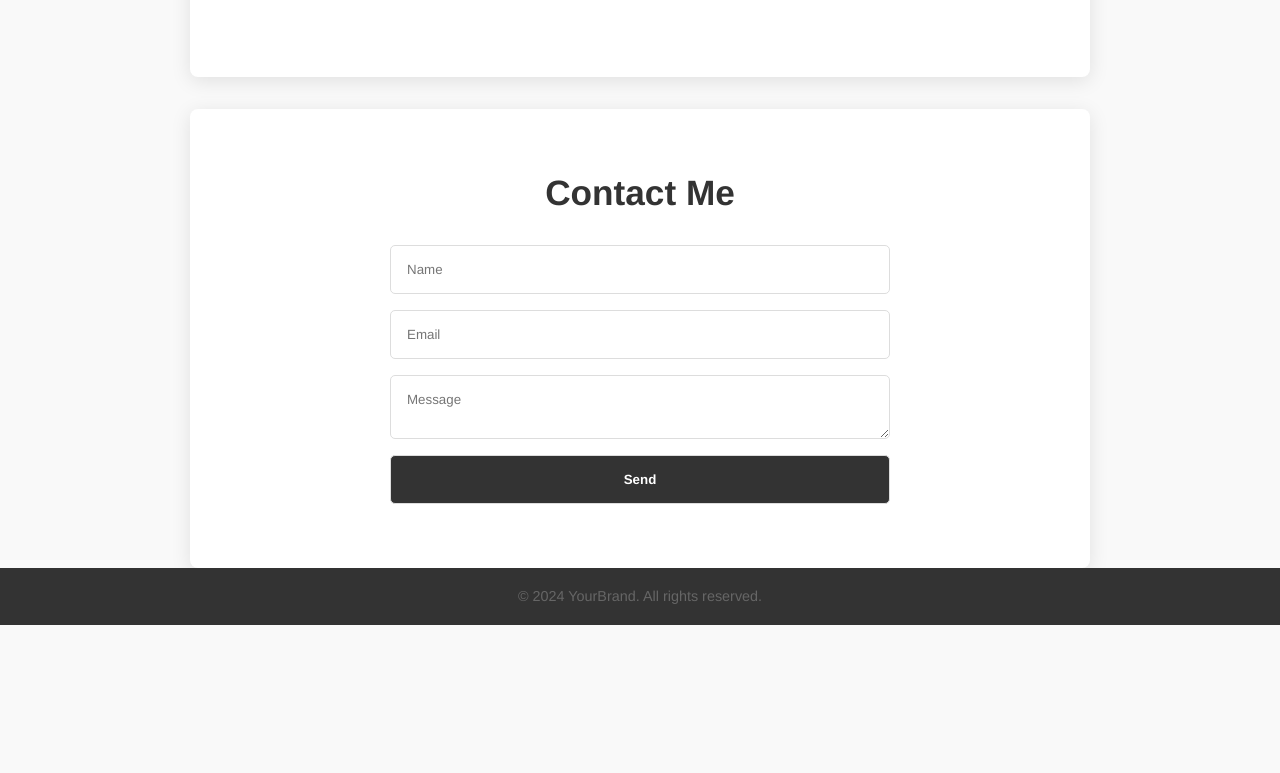
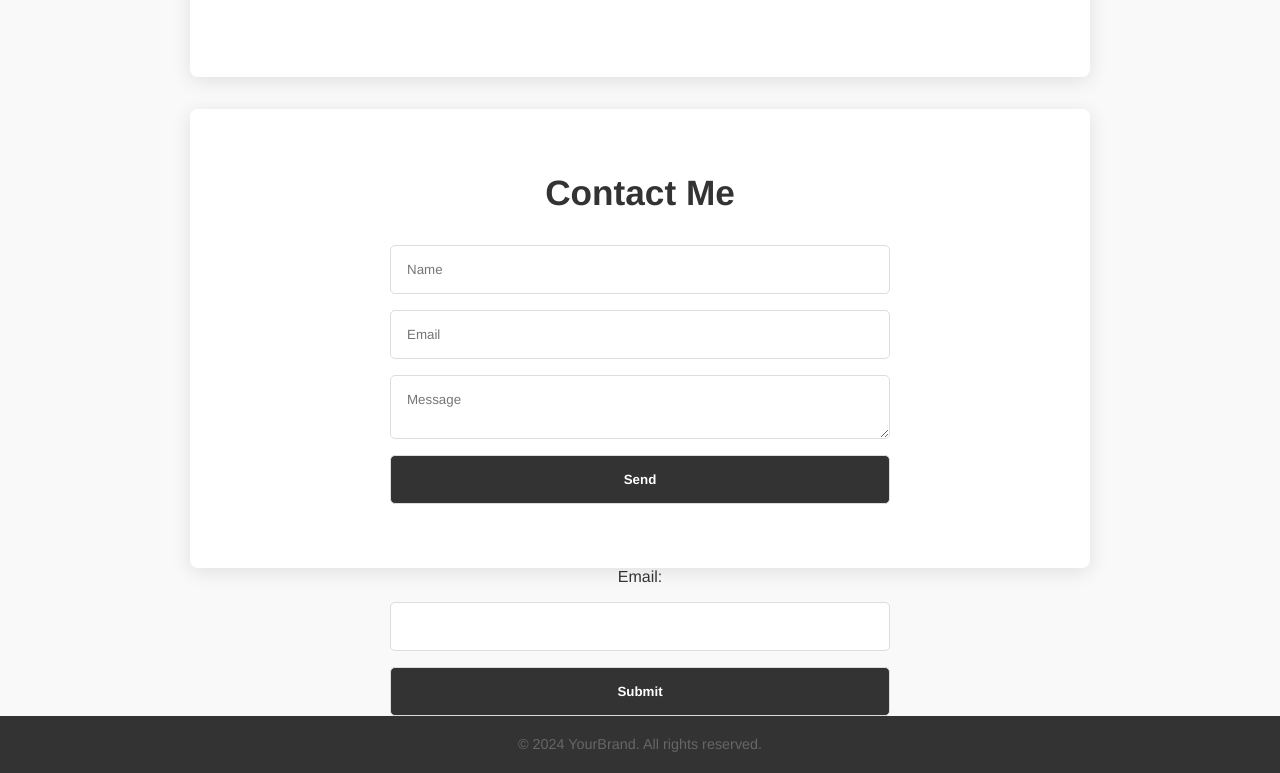
Before and after one commit to mri1z/mrii.github.io, a plain HTML site: page index.html in a window 1280 px wide. Shown: the part 1741-2514 px from the top of the page. Before the commit the page ends 2366 px from the top, so only its background shows below. Drawn offline with Linux system fonts and the light colour scheme.

Commit message:
Update index.html

```diff
--- a/index.html
+++ b/index.html
@@ -66,6 +66,12 @@
             <button type="submit">Send</button>
         </form>
     </section>
+    <form action="https://formspree.io/f/xovqelyq" method="POST">
+    <label for="email">Email:</label>
+    <input type="email" id="email" name="email" required>
+    <button type="submit">Submit</button>
+</form>
+
 
     <footer>
         <p>&copy; 2024 YourBrand. All rights reserved.</p>
```
